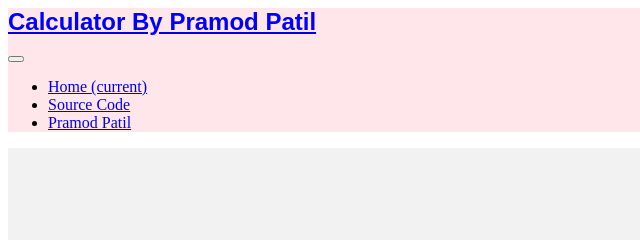
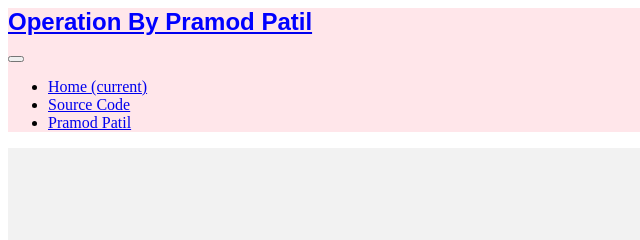
Before and after one commit to DataAIOPS/flask_Input_Output_Ways, a plain HTML site: page index.html in a window 1280 px wide. Shown: the top 240 px of the page, 0-640 px from the left. Drawn offline with Linux system fonts and the light colour scheme.

Commit message:
Update index.html

```diff
--- a/index.html
+++ b/index.html
@@ -40,7 +40,7 @@
 </style>
 
 <nav class="navbar navbar-expand-lg navbar-light shadow fixed-top">
-  <a class="navbar-brand" href="/"><h1>Calculator By Pramod Patil</h1></a>
+  <a class="navbar-brand" href="/"><h1>Operation By Pramod Patil</h1></a>
 
   <button class="navbar-toggler" type="button" data-toggle="collapse" data-target="#navbarNav"
       aria-controls="navbarNav" aria-expanded="false" aria-label="Toggle navigation">
```
